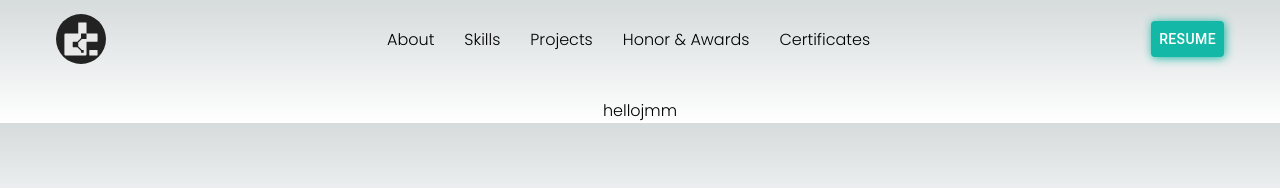
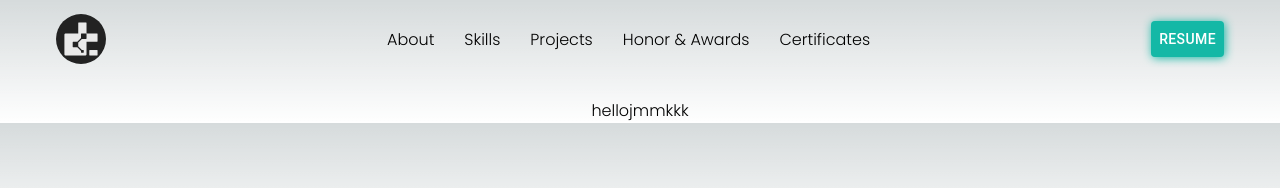
Before and after one commit to i-abdul-raheem/nextjs-portfolio, a Next.js app: page / in a window 1280 px wide. Shown: the top 188 px of the page. Built offline with nearby package versions, Linux system fonts and the light colour scheme.

Commit message:
Update Introduction.tsx
Co-Authored-By: Abdul Raheem <112900805+i-abdul-raheem@users.noreply.github.com>

```diff
--- a/components/Introduction/Introduction.tsx
+++ b/components/Introduction/Introduction.tsx
@@ -3,7 +3,7 @@ import { Container } from "@/utils";
 export const Introduction = () => {
   return (
     <Container>
-        hellojmm
+        hellojmmkkk
     </Container>
   );
 };
```
